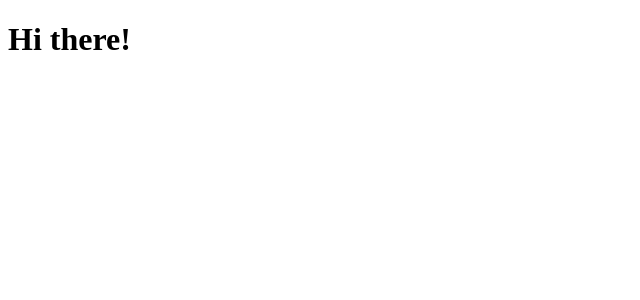
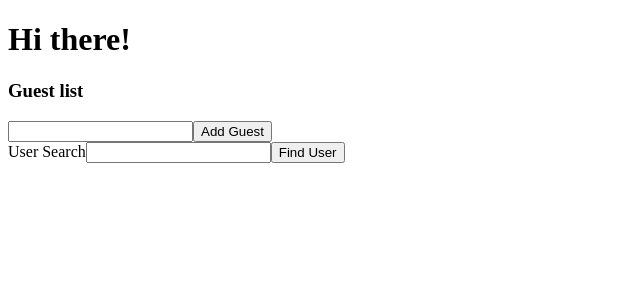
Before and after one commit to immatte/Typescript-App, a React (Create React App) app: page / in a window 1280 px wide. Shown: the top 300 px of the page, without its empty margins (0-640 px from the left). Built offline with nearby package versions, Linux system fonts and the light colour scheme.

Commit message:
Update GuestList and SearchUser

```diff
--- a/src/index.tsx
+++ b/src/index.tsx
@@ -1,8 +1,12 @@
 import ReactDOM from "react-dom";
+import GuestList from "./state/Guest.list";
+import UserSearch from "./state/UserSearch";
 
 const App = () => {
 return (<div>
     <h1>Hi there!</h1>
+    <GuestList/>
+    <UserSearch/>
 </div>
 );
 
--- /dev/null
+++ b/src/state/Guest.list.tsx
@@ -0,0 +1,25 @@
+import { useState } from "react";
+
+const GuestList: React.FC = () => {
+    const [name, setName] = useState('');
+    const [guests, setGuests] = useState<string[]>([]);
+
+    const onClick = () => {
+        setName('');
+        setGuests([...guests,name]);
+    }
+    console.log(guests)
+
+    return (
+        <div>
+            <h3>Guest list</h3>
+            <ul>
+                {guests.map(guest => <li key={guest}>{guest}</li>)}
+            </ul>
+            <input value={name} onChange={ (e) => setName(e.target.value)}/>
+            <button onClick={onClick}>Add Guest</button>
+        </div>
+        );
+};
+
+export default GuestList;
--- /dev/null
+++ b/src/state/UserSearch.tsx
@@ -0,0 +1,37 @@
+import { useState} from "react";
+
+const users = [
+    { name: 'Isabelle', age: 20 },
+    { name: 'Vicky', age: 20 },
+    { name: 'Maya', age: 20 }
+]
+
+const UserSearch: React.FC = () => {
+    const [name, setName] = useState('');
+    const [user, setUser] = useState<{ name: string, age: number } | undefined >();
+
+    const onClick = () => {
+        const foundUser = users.find((user) => {
+            return user.name === name
+        });
+        console.log(foundUser);
+        setUser(foundUser)
+    }
+
+
+    return (
+
+    <div>
+        User Search
+        <input value={name} onChange={e => setName(e.target.value)}/>
+        <button onClick={onClick}>Find User</button>
+        <div>
+            {user && user.name}
+            {user && user.age}
+        </div>
+    </div>
+
+    );
+};
+
+export default UserSearch;
```
